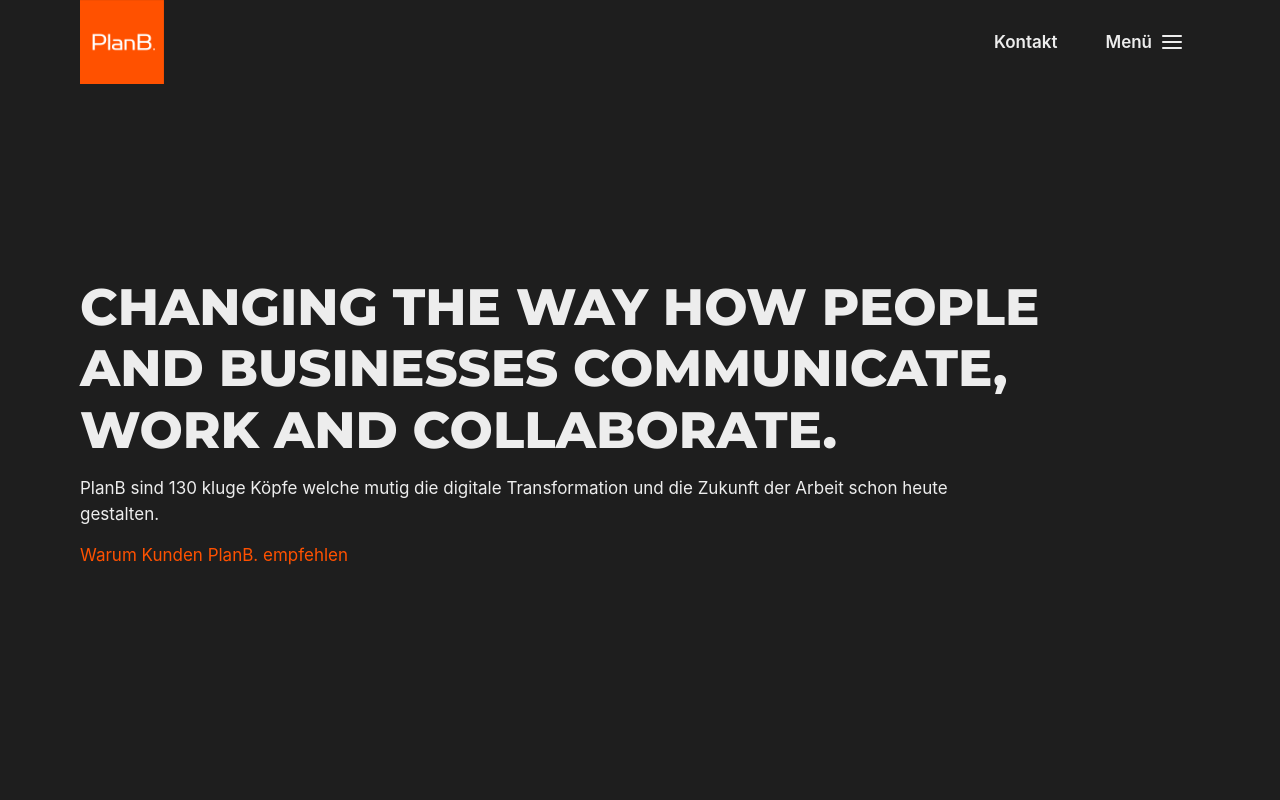
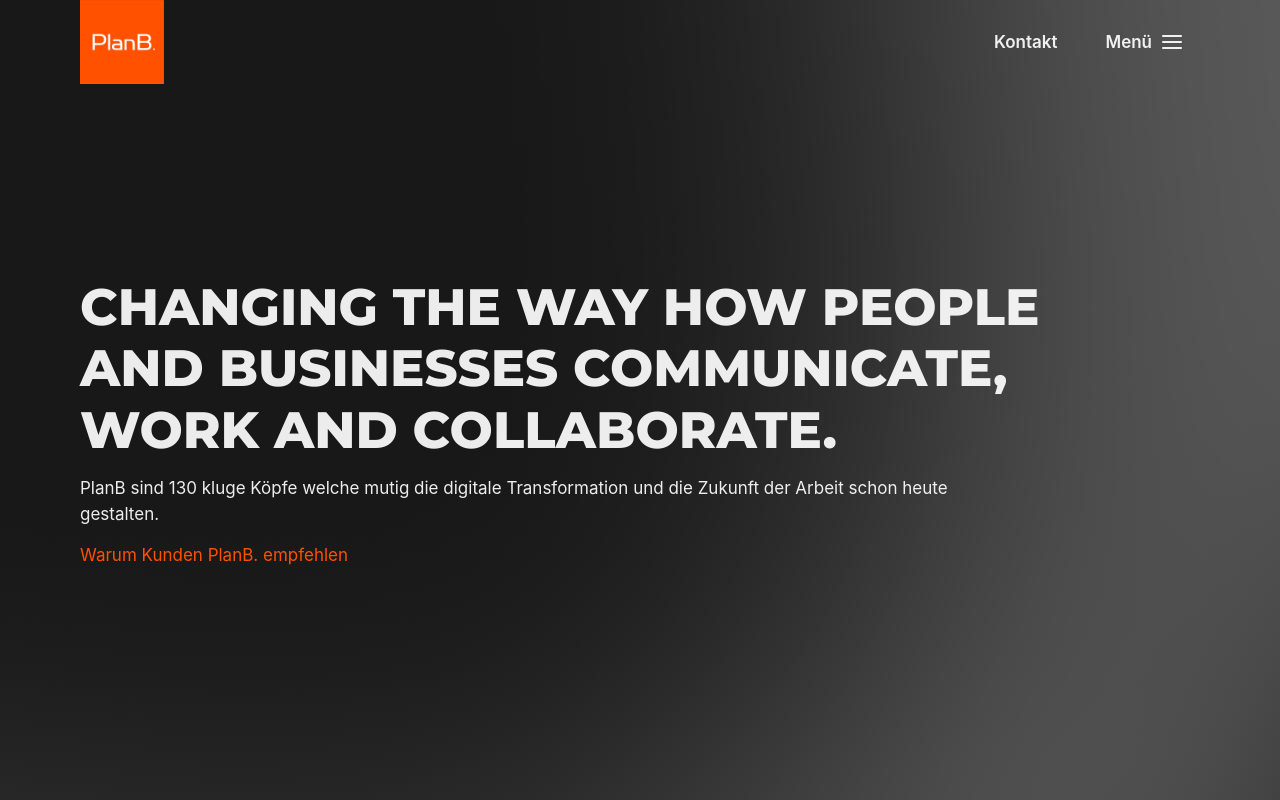
Before and after one commit to philippreiner/planb-nextjs, a Next.js app: page / in a window 1280 px wide. Shown: the top 800 px of the page. Built offline with nearby package versions, Linux system fonts and the light colour scheme.

Commit message:
background image hero

```diff
--- a/components/hero/hero.js
+++ b/components/hero/hero.js
@@ -7,9 +7,10 @@ import Header from "@components/header/header";
 export default function Hero({children}) {
 
     const bgcolor = useColorModeValue("white", "gray.700")
+    const bgImg = useColorModeValue("url(/assets/gradient2.jpg)", "url(/assets/gradient1.jpg)")
 
     return (
-      <Box bg={bgcolor} className={Styles.hero}>
+      <Box bg={bgcolor} bgImage={bgImg} className={Styles.hero}>
             <Header />
             <Box className={Styles.center}>
                 {children}
--- a/components/hero/hero.module.css
+++ b/components/hero/hero.module.css
@@ -1,3 +1,7 @@
+.hero {
+    background-position:center center;
+    background-size:cover;
+}
 @media(min-width:54em) {
     .hero {
         min-height: 100vh;
--- a/components/layout.js
+++ b/components/layout.js
@@ -4,11 +4,11 @@ import NextHead from "next/head";
 import Footer from "@components/footer/footer"
 import { Box } from "@chakra-ui/react";
 
-export default function Layout({ children }) {
+export default function Layout({ children, title }) {
   return (
     <Box as="main">
       <NextHead>
-        <title>PlanB. - Passion for Excellence</title>
+        <title>{title}</title>
         <link rel="icon" href="/favicon.ico" />
         <meta name="Description" content="PlanB. Blog rund um Technologie und Software"/>
 
@@ -33,3 +33,6 @@ export default function Layout({ children }) {
     </Box>
   );
 }
+Layout.defaultProps = {
+  title: "PlanB.",
+};
--- a/pages/index.js
+++ b/pages/index.js
@@ -32,7 +32,7 @@ export async function getStaticProps() {
 export default function Home({ allPostsData }) {
   const bordercolor = useColorModeValue("gray.100", "gray.700");
   return (
-    <Layout>
+    <Layout title="PlanB. - Experten für Modern Work und Software">
       <Hero>
         <Container maxW="90%">
           <Box pt={[12, 20, 32,48]} pb={[12, 20, 32]}>
```
Also changed, not shown: public/assets/gradient1.jpg (added), public/assets/gradient2.jpg (added).
